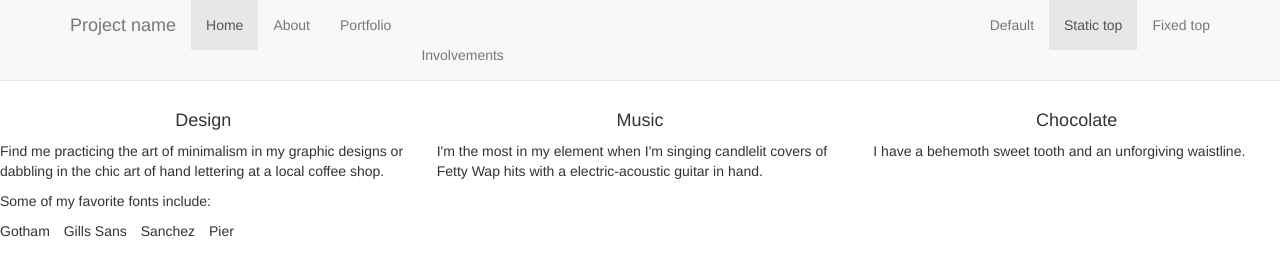
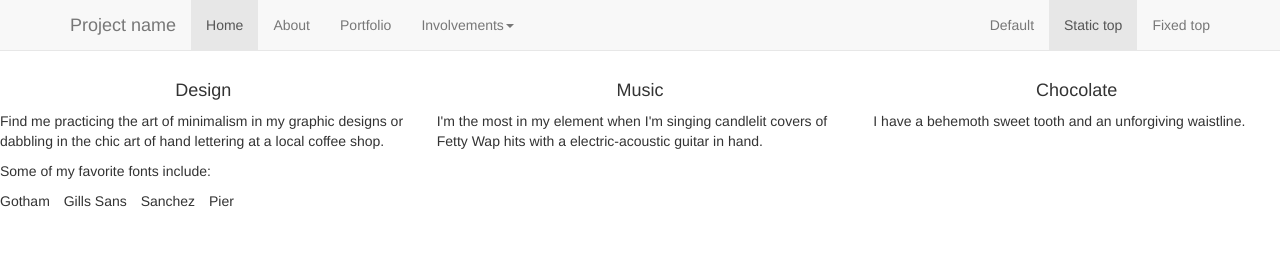
Before and after one commit to thenameisangel/thenameisangel.github.io, a plain HTML site: page index.html in a window 1280 px wide. Drawn offline with nearby package versions, Linux system fonts and the light colour scheme; files whose address does not match are found by name.

Commit message:
Update index.html

```diff
--- a/index.html
+++ b/index.html
@@ -37,7 +37,7 @@
             <li><a href="#about">About</a></li>
             <li><a href="#portfolio">Portfolio</a></li>
             <li class="dropdown">
-              <a class="dropdown-toggle" data-toggle="dropdown" role="button" aria-haspopup="true" aria-expanded="false"><a href="#involvements">Involvements</a>
+              <a class="dropdown-toggle" data-toggle="dropdown" role="button" aria-haspopup="true" aria-expanded="false">Involvements<span class="caret"></span></span></a>
               <ul class="dropdown-menu">
                 <li><a href="#">Texas Spirits</a></li>
                 <li><a href="#">UT Senate</a></li>
```
